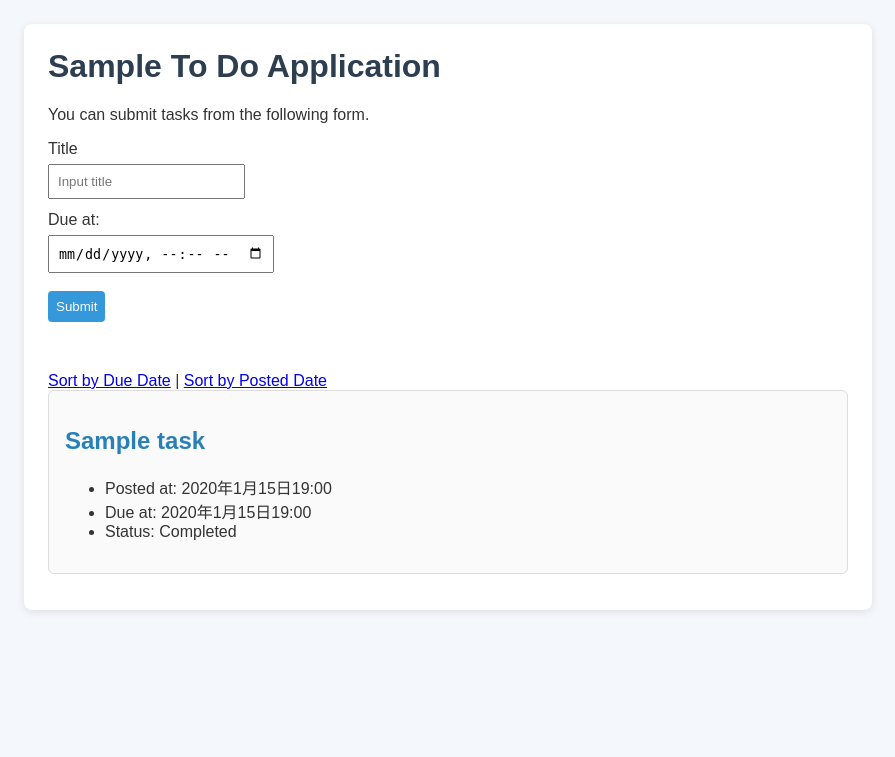
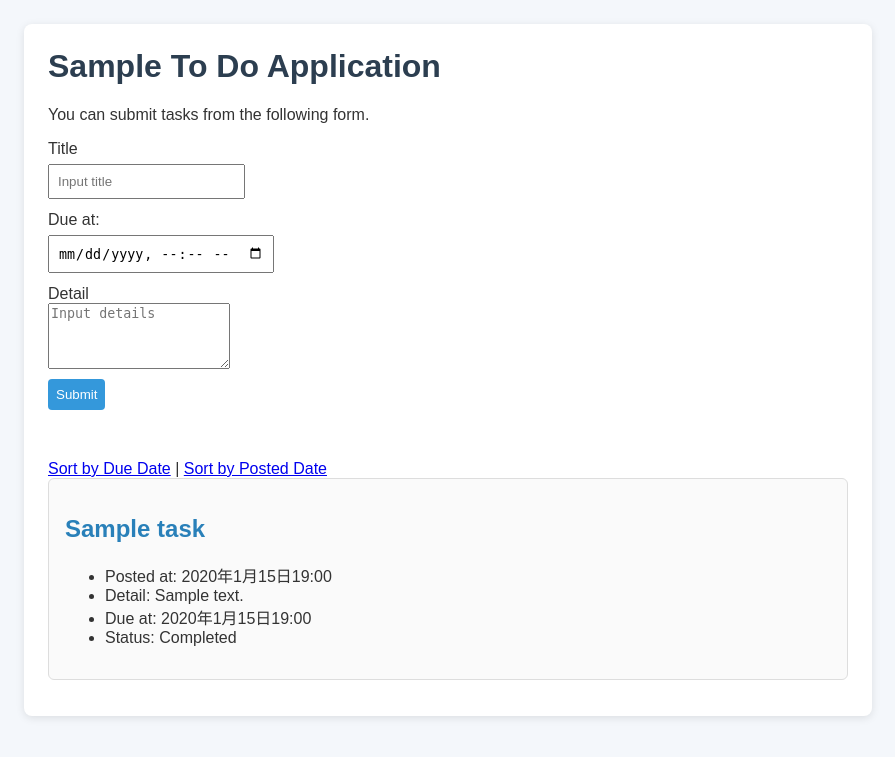
Before and after one commit to s1f10250082/django-test-exercise, a Django app: page / in a window 1280 px wide. Shown: the top 757 px of the page, without its empty margins (192-1087 px from the left). Run offline with Django 5.2, Linux system fonts and the light colour scheme; tables that the repository leaves empty hold one stand-in row (values such as "Sample post").

Commit message:
タスクの詳細記入欄の作成と編集機能の追加

```diff
--- a/todo/models.py
+++ b/todo/models.py
@@ -5,6 +5,7 @@ from django.utils import timezone
 # Create your models here.
 class Task(models.Model):
     title = models.CharField(max_length=100)
+    detail = models.TextField(blank=True)
     completed = models.BooleanField(default=False)
     posted_at = models.DateTimeField(default=timezone.now)
     due_at = models.DateTimeField(null=True, blank=True)
--- a/todo/templates/todo/detail.html
+++ b/todo/templates/todo/detail.html
@@ -14,6 +14,9 @@
     <h1>{{ task.title }}</h1>
     <ul>
       <li>Posted at: {{ task.posted_at }}</li>
+      {% if task.detail %}
+      <li>Detail: {{ task.detail }}</li>
+      {% endif %}
       {% if task.due_at %}
       <li>Due at: {{ task.due_at }}</li>
       {% endif %}
--- a/todo/templates/todo/edit.html
+++ b/todo/templates/todo/edit.html
@@ -21,6 +21,10 @@
         <input id="dueInput" name="due_at" type="datetime-local" value="{{ task.due_at|date:'Y-m-d\TH:i' }}">
       </div>
       <div>
+        <label for="detailInput">Detail</label><br>
+        <textarea id="detailInput" name="detail" rows="4">{{ task.detail }}</textarea>
+      </div>
+      <div>
         <label for="completedInput">
           <input id="completedInput" name="completed" type="checkbox" {% if task.completed %}checked{% endif %}>
           Completed
--- a/todo/templates/todo/index.html
+++ b/todo/templates/todo/index.html
@@ -24,6 +24,10 @@
             <input id="dueInput" name="due_at" type="datetime-local">
         </div>
         <div>
+            <label for="detailInput">Detail</label><br>
+            <textarea id="detailInput" name="detail" rows="4" placeholder="Input details"></textarea>
+        </div>
+        <div>
             <button type="submit">Submit</button>
         </div>
     </form>
@@ -39,6 +43,9 @@
         <h2><a href="{% url 'detail' task.id %}">{{ task.title }}</a></h2>
         <ul>
             <li>Posted at: {{ task.posted_at }}</li>
+            {% if task.detail %}
+            <li>Detail: {{ task.detail }}</li>
+            {% endif %}
             {% if task.due_at %}
             <li>Due at: {{ task.due_at }}</li>
             {% endif %}
--- a/todo/views.py
+++ b/todo/views.py
@@ -6,8 +6,12 @@ from todo.models import Task
 # Create your views here.
 def index(request):
     if request.method == 'POST':
-        task = Task(title=request.POST['title'],
-                    due_at=make_aware(parse_datetime(request.POST['due_at'])))
+        due_at_value = request.POST.get('due_at')
+        task = Task(
+            title=request.POST['title'],
+            detail=request.POST.get('detail', ''),
+            due_at=make_aware(parse_datetime(due_at_value)) if due_at_value else None,
+        )
         task.save()
     if request.GET.get('order') == 'due':
         tasks = Task.objects.order_by('due_at')
@@ -33,6 +37,7 @@ def edit(request, task_id):
         raise Http404("Task does not exist")
     if request.method == 'POST':
         task.title = request.POST['title']
+        task.detail = request.POST.get('detail', '')
         due_at = request.POST.get('due_at')
         task.due_at = make_aware(parse_datetime(due_at)) if due_at else None
         task.completed = 'completed' in request.POST
```
Also changed, not shown: todo/tests.py (+8 -1 lines), todo/migrations/0002_task_detail.py (added).
